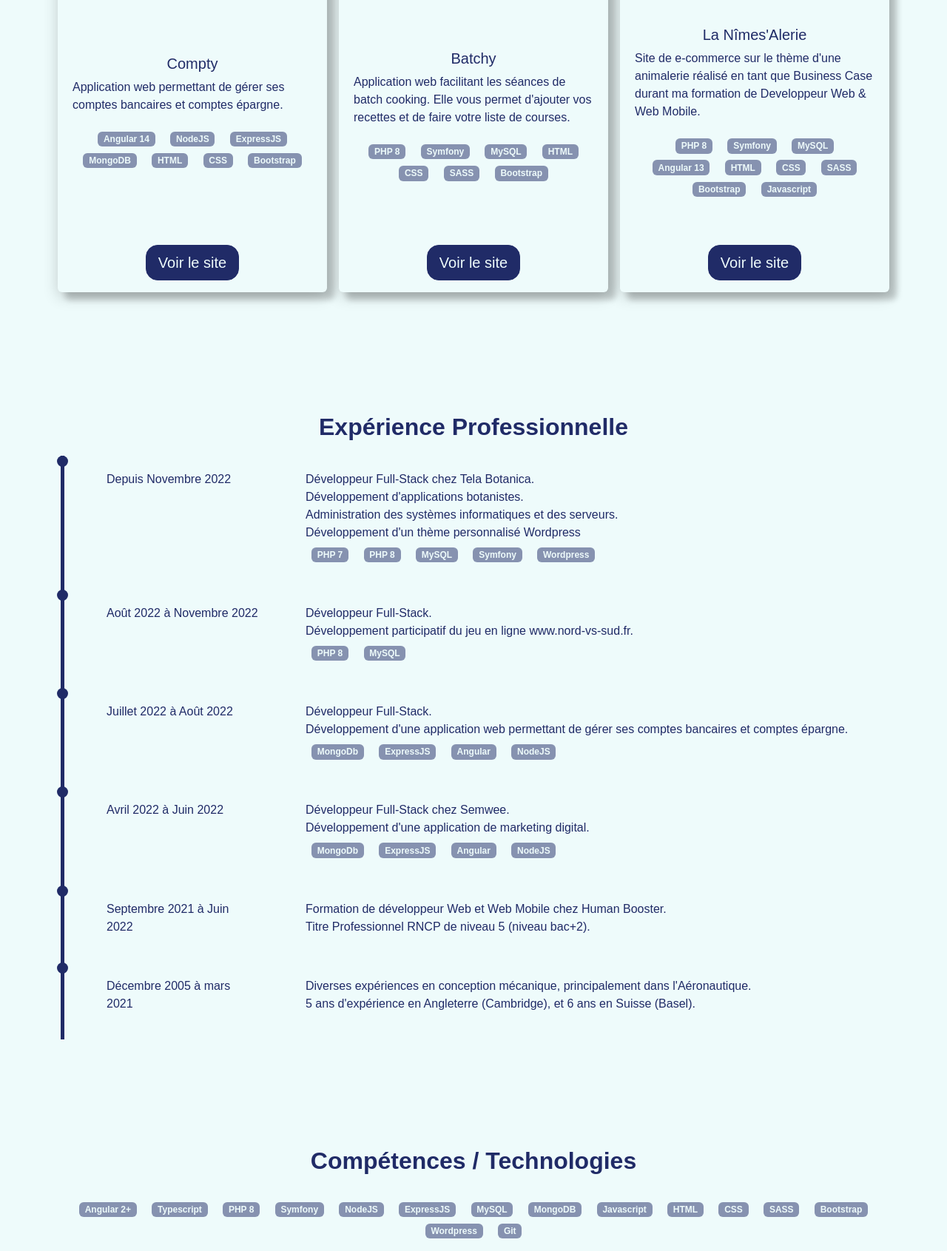
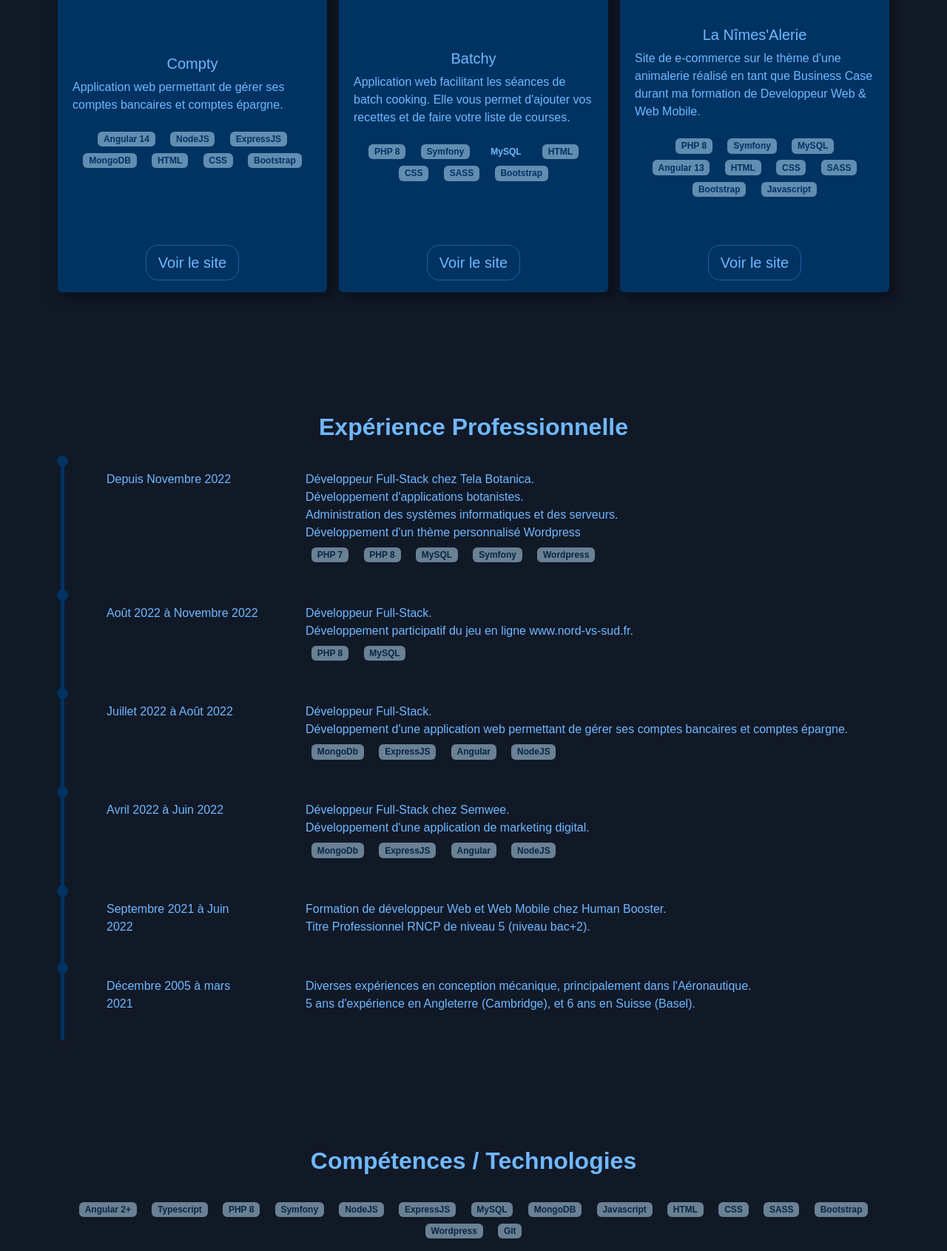
Before and after one commit to Julianomatt77/Portfolio, a plain HTML site: page index.html in a window 1280 px wide. Shown: the part 1106-2797 px from the top of the page at 74% size. Drawn offline with nearby package versions, Linux system fonts and the light colour scheme.

Commit message:
change to dark site

```diff
--- a/css/glitch.scss
+++ b/css/glitch.scss
@@ -1,5 +1,5 @@
-$darkBlue: #202b67;
-$lightBlue: #eefbfb;
+$darkBlue: #70B8FF;
+$lightBlue: #111927;
 $orangeCustom: #ff875d;
 
 .stretch,
--- a/index.html
+++ b/index.html
@@ -47,7 +47,7 @@
 		<script src="https://kit.fontawesome.com/6b6014b051.js" crossorigin="anonymous"></script>
 	</head>
 
-	<body id="main" class="bg-light">
+	<body id="main" class="bg-dark">
 		<nav>
 			<div class="container">
 				<div class="d-flex justify-content-evenly mt-2">
@@ -58,7 +58,7 @@
 			</div>
 		</nav>
 
-		<h1 id="headTitle" class="text-center" data-aos="fade-down" data-aos-duration="1500">Julien MARTIN</h1>
+		<h1 id="headTitle" class="text-center" data-aos="fade-down" data-aos-duration="500">Julien MARTIN</h1>
 		<div class="">
 			<div class="text-center">
 				<a class="col-2 button mx-3" href="https://www.linkedin.com/in/julien-martin-8b484954/?locale=fr_FR" target="_blank"
@@ -72,7 +72,7 @@
 			<div class="container">
 				<div class="row align-items-center">
 					<div class="col-1"></div>
-					<div class="col-lg-5 col-12 text-center" data-aos="fade-right" data-aos-duration="1500">
+					<div class="col-lg-5 col-12 text-center" data-aos="fade-right" data-aos-duration="500">
 						<img id="julien" src="images/photo.JPG" class="rounded-pill img-fluid" alt="Julien Martin" height="300" width="300" />
 					</div>
 					<div class="col-lg-5 col-12 text-center mt-4" data-aos="fade-up-left" data-aos-duration="1500">
@@ -95,8 +95,8 @@
 					<h2 class="text-center mb-4">Projets</h2>
 
 					<div class="row my-5">
-						<div class="col-lg-4 col-md-6 mx-0 px-2 my-2" data-aos="fade-up" data-aos-duration="1500">
-							<div class="card bg-light text-center d-flex flex-column justify-content-between">
+						<div class="col-lg-4 col-md-6 mx-0 px-2 my-2" data-aos="fade-up" data-aos-duration="500">
+							<div class="card bg-card text-center d-flex flex-column justify-content-between">
 								<div class="">
 									<img src="images/JM-comptesB.JPG" class="img-fluid" alt="JM-comptesB" />
 								</div>
@@ -105,13 +105,13 @@
 									<p>Application web permettant de gérer ses comptes bancaires et comptes épargne.</p>
 
 									<p class="text-center">
-										<span class="badge bg-dark lightBlue opacity-50 mt-2 mx-2 text-start">Angular 14</span>
-										<span class="badge bg-dark lightBlue opacity-50 mt-2 mx-2 text-start">NodeJS</span>
-										<span class="badge bg-dark lightBlue opacity-50 mt-2 mx-2 text-start">ExpressJS</span>
-										<span class="badge bg-dark lightBlue opacity-50 mt-2 mx-2 text-start">MongoDB</span>
-										<span class="badge bg-dark lightBlue opacity-50 mt-2 mx-2 text-start">HTML</span>
-										<span class="badge bg-dark lightBlue opacity-50 mt-2 mx-2 text-start">CSS</span>
-										<span class="badge bg-dark lightBlue opacity-50 mt-2 mx-2 text-start">Bootstrap</span>
+										<span class="badge bg-technos opacity-50 mt-2 mx-2 text-start">Angular 14</span>
+										<span class="badge bg-technos opacity-50 mt-2 mx-2 text-start">NodeJS</span>
+										<span class="badge bg-technos opacity-50 mt-2 mx-2 text-start">ExpressJS</span>
+										<span class="badge bg-technos opacity-50 mt-2 mx-2 text-start">MongoDB</span>
+										<span class="badge bg-technos opacity-50 mt-2 mx-2 text-start">HTML</span>
+										<span class="badge bg-technos opacity-50 mt-2 mx-2 text-start">CSS</span>
+										<span class="badge bg-technos opacity-50 mt-2 mx-2 text-start">Bootstrap</span>
 									</p>
 								</div>
 								<div class="mb-3">
@@ -120,8 +120,8 @@
 							</div>
 						</div>
 
-						<div class="col-lg-4 col-md-6 mx-0 px-2 my-2" data-aos="fade-up" data-aos-duration="1500">
-							<div class="card bg-light text-center d-flex flex-column justify-content-between">
+						<div class="col-lg-4 col-md-6 mx-0 px-2 my-2" data-aos="fade-up" data-aos-duration="500">
+							<div class="card bg-card text-center d-flex flex-column justify-content-between">
 								<div class="">
 									<img src="images/batchy.png" class="img-fluid" alt="La Nîmes'Alerie" />
 								</div>
@@ -133,13 +133,13 @@
 									</p>
 
 									<p class="text-center">
-										<span class="badge bg-dark lightBlue opacity-50 mt-2 mx-2 text-start">PHP 8</span>
-										<span class="badge bg-dark lightBlue opacity-50 mt-2 mx-2 text-start">Symfony</span>
-										<span class="badge bg-dark lightBlue opacity-50 mt-2 mx-2 text-start">MySQL</span>
-										<span class="badge bg-dark lightBlue opacity-50 mt-2 mx-2 text-start">HTML</span>
-										<span class="badge bg-dark lightBlue opacity-50 mt-2 mx-2 text-start">CSS</span>
-										<span class="badge bg-dark lightBlue opacity-50 mt-2 mx-2 text-start">SASS</span>
-										<span class="badge bg-dark lightBlue opacity-50 mt-2 mx-2 text-start">Bootstrap</span>
+										<span class="badge bg-technos opacity-50 mt-2 mx-2 text-start">PHP 8</span>
+										<span class="badge bg-technos opacity-50 mt-2 mx-2 text-start">Symfony</span>
+										<span class="badge bg-technosopacity-50 mt-2 mx-2 text-start">MySQL</span>
+										<span class="badge bg-technos opacity-50 mt-2 mx-2 text-start">HTML</span>
+										<span class="badge bg-technos opacity-50 mt-2 mx-2 text-start">CSS</span>
+										<span class="badge bg-technos opacity-50 mt-2 mx-2 text-start">SASS</span>
+										<span class="badge bg-technos opacity-50 mt-2 mx-2 text-start">Bootstrap</span>
 									</p>
 								</div>
 								<div class="mb-3">
@@ -148,8 +148,8 @@
 							</div>
 						</div>
 
-						<div class="col-lg-4 col-md-6 mx-0 px-2 my-2" data-aos="fade-up" data-aos-duration="1500">
-							<div class="card bg-light text-center d-flex flex-column justify-content-between">
+						<div class="col-lg-4 col-md-6 mx-0 px-2 my-2" data-aos="fade-up" data-aos-duration="500">
+							<div class="card bg-card text-center d-flex flex-column justify-content-between">
 								<div class="">
 									<img src="images/BC.jpg" class="img-fluid" alt="La Nîmes'Alerie" />
 								</div>
@@ -161,15 +161,15 @@
 									</p>
 
 									<p class="text-center">
-										<span class="badge bg-dark lightBlue opacity-50 mt-2 mx-2 text-start">PHP 8</span>
-										<span class="badge bg-dark lightBlue opacity-50 mt-2 mx-2 text-start">Symfony</span>
-										<span class="badge bg-dark lightBlue opacity-50 mt-2 mx-2 text-start">MySQL</span>
-										<span class="badge bg-dark lightBlue opacity-50 mt-2 mx-2 text-start">Angular 13</span>
-										<span class="badge bg-dark lightBlue opacity-50 mt-2 mx-2 text-start">HTML</span>
-										<span class="badge bg-dark lightBlue opacity-50 mt-2 mx-2 text-start">CSS</span>
-										<span class="badge bg-dark lightBlue opacity-50 mt-2 mx-2 text-start">SASS</span>
-										<span class="badge bg-dark lightBlue opacity-50 mt-2 mx-2 text-start">Bootstrap</span>
-										<span class="badge bg-dark lightBlue opacity-50 mt-2 mx-2 text-start">Javascript</span>
+										<span class="badge bg-technos opacity-50 mt-2 mx-2 text-start">PHP 8</span>
+										<span class="badge bg-technos opacity-50 mt-2 mx-2 text-start">Symfony</span>
+										<span class="badge bg-technos opacity-50 mt-2 mx-2 text-start">MySQL</span>
+										<span class="badge bg-technos opacity-50 mt-2 mx-2 text-start">Angular 13</span>
+										<span class="badge bg-technos opacity-50 mt-2 mx-2 text-start">HTML</span>
+										<span class="badge bg-technos opacity-50 mt-2 mx-2 text-start">CSS</span>
+										<span class="badge bg-technos opacity-50 mt-2 mx-2 text-start">SASS</span>
+										<span class="badge bg-technos opacity-50 mt-2 mx-2 text-start">Bootstrap</span>
+										<span class="badge bg-technos opacity-50 mt-2 mx-2 text-start">Javascript</span>
 									</p>
 								</div>
 								<div class="mb-3">
@@ -218,11 +218,11 @@
 							Développement d'applications botanistes.<br />
 							Administration des systèmes informatiques et des serveurs.<br />
 							Développement d'un thème personnalisé Wordpress <br>
-							<span class="badge bg-dark lightBlue opacity-50 mt-2 mx-2 text-start">PHP 7</span>
-							<span class="badge bg-dark lightBlue opacity-50 mt-2 mx-2 text-start">PHP 8</span>
-							<span class="badge bg-dark lightBlue opacity-50 mt-2 mx-2 text-start">MySQL</span>
-							<span class="badge bg-dark lightBlue opacity-50 mt-2 mx-2 text-start">Symfony</span>
-							<span class="badge bg-dark lightBlue opacity-50 mt-2 mx-2 text-start">Wordpress</span>
+							<span class="badge bg-technos opacity-50 mt-2 mx-2 text-start">PHP 7</span>
+							<span class="badge bg-technos opacity-50 mt-2 mx-2 text-start">PHP 8</span>
+							<span class="badge bg-technos opacity-50 mt-2 mx-2 text-start">MySQL</span>
+							<span class="badge bg-technos opacity-50 mt-2 mx-2 text-start">Symfony</span>
+							<span class="badge bg-technos opacity-50 mt-2 mx-2 text-start">Wordpress</span>
 						</p>
 					</div>
 				</div>
@@ -236,8 +236,8 @@
 						<p class="text-start">
 							Développeur Full-Stack. <br />
 							Développement participatif du jeu en ligne <a href="https://www.nord-vs-sud.fr/" target="_blank">www.nord-vs-sud.fr</a>.<br />
-							<span class="badge bg-dark lightBlue opacity-50 mt-2 mx-2 text-start">PHP 8</span>
-							<span class="badge bg-dark lightBlue opacity-50 mt-2 mx-2 text-start">MySQL</span>
+							<span class="badge bg-technos opacity-50 mt-2 mx-2 text-start">PHP 8</span>
+							<span class="badge bg-technos opacity-50 mt-2 mx-2 text-start">MySQL</span>
 						</p>
 					</div>
 				</div>
@@ -250,10 +250,10 @@
 						<p class="text-start">
 							Développeur Full-Stack. <br />
 							Développement d'une application web permettant de gérer ses comptes bancaires et comptes épargne.<br />
-							<span class="badge bg-dark lightBlue opacity-50 mt-2 mx-2 text-start">MongoDb</span>
-							<span class="badge bg-dark lightBlue opacity-50 mt-2 mx-2 text-start">ExpressJS</span>
-							<span class="badge bg-dark lightBlue opacity-50 mt-2 mx-2 text-start">Angular</span>
-							<span class="badge bg-dark lightBlue opacity-50 mt-2 mx-2 text-start">NodeJS</span>
+							<span class="badge bg-technos opacity-50 mt-2 mx-2 text-start">MongoDb</span>
+							<span class="badge bg-technos opacity-50 mt-2 mx-2 text-start">ExpressJS</span>
+							<span class="badge bg-technos opacity-50 mt-2 mx-2 text-start">Angular</span>
+							<span class="badge bg-technos opacity-50 mt-2 mx-2 text-start">NodeJS</span>
 						</p>
 					</div>
 				</div>
@@ -267,10 +267,10 @@
 							Développeur Full-Stack chez
 							<a href="https://www.sumseo.com/" target="_blank">Semwee.</a><br />
 							Développement d'une application de marketing digital.<br />
-							<span class="badge bg-dark lightBlue opacity-50 mt-2 mx-2 text-start">MongoDb</span>
-							<span class="badge bg-dark lightBlue opacity-50 mt-2 mx-2 text-start">ExpressJS</span>
-							<span class="badge bg-dark lightBlue opacity-50 mt-2 mx-2 text-start">Angular</span>
-							<span class="badge bg-dark lightBlue opacity-50 mt-2 mx-2 text-start">NodeJS</span>
+							<span class="badge bg-technos opacity-50 mt-2 mx-2 text-start">MongoDb</span>
+							<span class="badge bg-technos opacity-50 mt-2 mx-2 text-start">ExpressJS</span>
+							<span class="badge bg-technos opacity-50 mt-2 mx-2 text-start">Angular</span>
+							<span class="badge bg-technos opacity-50 mt-2 mx-2 text-start">NodeJS</span>
 						</p>
 					</div>
 				</div>
@@ -310,21 +310,21 @@
 				<div class="text-center">
 					<div class="row">
 						<div>
-							<span class="badge bg-dark lightBlue opacity-50 mt-2 mx-2 text-start">Angular 2+</span>
-							<span class="badge bg-dark lightBlue opacity-50 mt-2 mx-2 text-start">Typescript</span>
-							<span class="badge bg-dark lightBlue opacity-50 mt-2 mx-2 text-start">PHP 8</span>
-							<span class="badge bg-dark lightBlue opacity-50 mt-2 mx-2 text-start">Symfony</span>
-							<span class="badge bg-dark lightBlue opacity-50 mt-2 mx-2 text-start">NodeJS</span>
-							<span class="badge bg-dark lightBlue opacity-50 mt-2 mx-2 text-start">ExpressJS</span>
-							<span class="badge bg-dark lightBlue opacity-50 mt-2 mx-2 text-start">MySQL</span>
-							<span class="badge bg-dark lightBlue opacity-50 mt-2 mx-2 text-start">MongoDB</span>
-							<span class="badge bg-dark lightBlue opacity-50 mt-2 mx-2 text-start">Javascript</span>
-							<span class="badge bg-dark lightBlue opacity-50 mt-2 mx-2 text-start">HTML</span>
-							<span class="badge bg-dark lightBlue opacity-50 mt-2 mx-2 text-start">CSS</span>
-							<span class="badge bg-dark lightBlue opacity-50 mt-2 mx-2 text-start">SASS</span>
-							<span class="badge bg-dark lightBlue opacity-50 mt-2 mx-2 text-start">Bootstrap</span>
-							<span class="badge bg-dark lightBlue opacity-50 mt-2 mx-2 text-start">Wordpress</span>
-							<span class="badge bg-dark lightBlue opacity-50 mt-2 mx-2 text-start">Git</span>
+							<span class="badge bg-technos opacity-50 mt-2 mx-2 text-start">Angular 2+</span>
+							<span class="badge bg-technos opacity-50 mt-2 mx-2 text-start">Typescript</span>
+							<span class="badge bg-technos opacity-50 mt-2 mx-2 text-start">PHP 8</span>
+							<span class="badge bg-technos opacity-50 mt-2 mx-2 text-start">Symfony</span>
+							<span class="badge bg-technos opacity-50 mt-2 mx-2 text-start">NodeJS</span>
+							<span class="badge bg-technos opacity-50 mt-2 mx-2 text-start">ExpressJS</span>
+							<span class="badge bg-technos opacity-50 mt-2 mx-2 text-start">MySQL</span>
+							<span class="badge bg-technos opacity-50 mt-2 mx-2 text-start">MongoDB</span>
+							<span class="badge bg-technos opacity-50 mt-2 mx-2 text-start">Javascript</span>
+							<span class="badge bg-technos opacity-50 mt-2 mx-2 text-start">HTML</span>
+							<span class="badge bg-technos opacity-50 mt-2 mx-2 text-start">CSS</span>
+							<span class="badge bg-technos opacity-50 mt-2 mx-2 text-start">SASS</span>
+							<span class="badge bg-technos opacity-50 mt-2 mx-2 text-start">Bootstrap</span>
+							<span class="badge bg-technos opacity-50 mt-2 mx-2 text-start">Wordpress</span>
+							<span class="badge bg-technos opacity-50 mt-2 mx-2 text-start">Git</span>
 						</div>
 					</div>
 				</div>
@@ -334,7 +334,7 @@
 		<section id="contact">
 			<div class="container text-center">
 				<h2 class="mb-4">Contact</h2>
-				<div data-aos="zoom-in" data-aos-duration="1500">
+				<div data-aos="zoom-in" data-aos-duration="500">
 					<a href="mailto: ju.martin@outlook.com" target="_blank">ju.martin@outlook.com</a>
 				</div>
 			</div>
--- a/style.scss
+++ b/style.scss
@@ -8,28 +8,51 @@
 	font-display: swap;
 }
 
-$darkBlue: #202b67;
-$lightBlue: #eefbfb;
+//$darkBlue: #202b67;
+$darkBlue: #113264;
+//$lightBlue: #eefbfb;
+$lightBlue: #E6F4FE;
+
+$background: #111927;
+$text: #70B8FF;
+$textLighter: #C2E6FF;
+$interactiveComponents: #003362;
+$border: #205D9E;
+$solid: #3B9EFF;
 
 .darkBlue {
-	color: $darkBlue !important;
+	// color: $darkBlue !important;
+	color: $background !important;
 }
 
 .lightBlue {
-	color: $lightBlue !important;
+	// color: $lightBlue !important;
+	color: $text !important;
 }
 
 .bg-dark {
-	background: $darkBlue !important;
+	// background: $darkBlue !important;
+	background: $background !important;
 }
 
 .bg-light {
-	background: $lightBlue !important;
+	background: $text !important;
+	// background: $lightBlue !important;
+}
+
+.bg-card {
+	background: $interactiveComponents;
+	color: $text;
+}
+
+.bg-technos {
+	background: $textLighter;
+	color: $interactiveComponents !important;
 }
 
 * {
 	font-family: "Poppins", sans-serif;
-	color: $darkBlue !important;
+	color: $text !important;
 }
 
 h1 {
@@ -86,7 +109,7 @@ p {
 	bottom: 0;
 	left: 0;
 	inset: 0 0 0 0;
-	border: 2px dotted $darkBlue;
+	border: 2px dotted $text;
 	margin: 0px -10px 0px -10px;
 	border-radius: 15px;
 	z-index: -1;
@@ -101,7 +124,7 @@ p {
 
 .titleScrolled::before {
 	content: " ";
-	border: 2px dotted $lightBlue;
+	border: 2px dotted $background;
 }
 
 /**********************
@@ -153,9 +176,13 @@ nav {
 	border-radius: 1rem;
 }
 .btn-primary {
-	color: $lightBlue !important;
-	background-color: $darkBlue;
-	border-color: $darkBlue;
+	color: $text !important;
+	background-color: $interactiveComponents;
+	border-color: $border;
+}
+
+.btn:hover{
+	color: $text !important;
 }
 
 /**********************
@@ -226,7 +253,7 @@ nav {
 	content: "";
 	height: calc(100% + 20px);
 	width: 5px;
-	background: $darkBlue;
+	background: $interactiveComponents;
 	position: absolute;
 	top: -10px;
 	left: -20px;
@@ -237,7 +264,7 @@ nav {
 	height: 15px;
 	width: 15px;
 	border-radius: 50%;
-	background: $darkBlue;
+	background: $interactiveComponents;
 	position: absolute;
 	top: -10px;
 	left: -25px;
@@ -269,7 +296,7 @@ footer {
 	position: fixed;
 	top: 90%;
 	left: 5%;
-	border: 3px solid $darkBlue !important;
+	border: 3px solid $border !important;
 }
 
 /************************************/
```
Also changed, not shown: js/main.js (+4 -4 lines), css/glitch.css, style.css.
